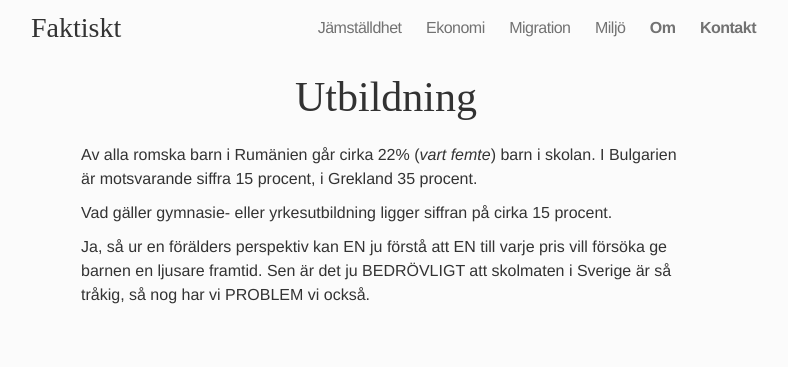
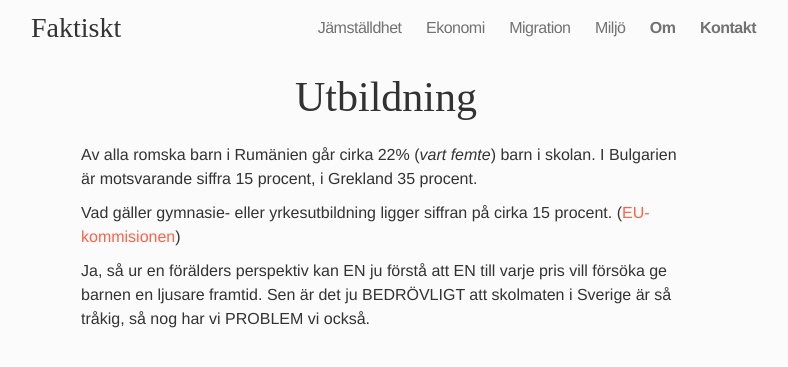
Before and after one commit to frigolitvarulv/faktiskt.github.io, a Jekyll site: the page built from migration/romer-men-vad-ska-tiggarna-hit-g-ra/utbildning.md, in a window 1280 px wide. Shown: the top 367 px of the page, without its empty margins (254-1042 px from the left). Built offline with Jekyll 4.4.1, drawn with Linux system fonts in a browser that asks for light colours; nearby versions of some CDN libraries; Markdown is read by kramdown in place of the engine named in the settings.

Commit message:
Updated utbildning.md

```diff
--- a/migration/romer-men-vad-ska-tiggarna-hit-g-ra/utbildning.md
+++ b/migration/romer-men-vad-ska-tiggarna-hit-g-ra/utbildning.md
@@ -8,6 +8,6 @@ sort: 1
 
 Av alla romska barn i Rumänien går cirka 22% (_vart femte_) barn i skolan. I Bulgarien är motsvarande siffra 15 procent, i Grekland 35 procent.
 
-Vad gäller gymnasie- eller yrkesutbildning ligger siffran på cirka 15 procent.
+Vad gäller gymnasie- eller yrkesutbildning ligger siffran på cirka 15 procent. ([EU-kommisionen](http://fra.europa.eu/sites/default/files/fra_uploads/2099-FRA-2012-Roma-at-a-glance_EN.pdf))
 
 Ja, så ur en förälders perspektiv kan EN ju förstå att EN till varje pris vill försöka ge barnen en ljusare framtid. Sen är det ju BEDRÖVLIGT att skolmaten i Sverige är så tråkig, så nog har vi PROBLEM vi också.
```
